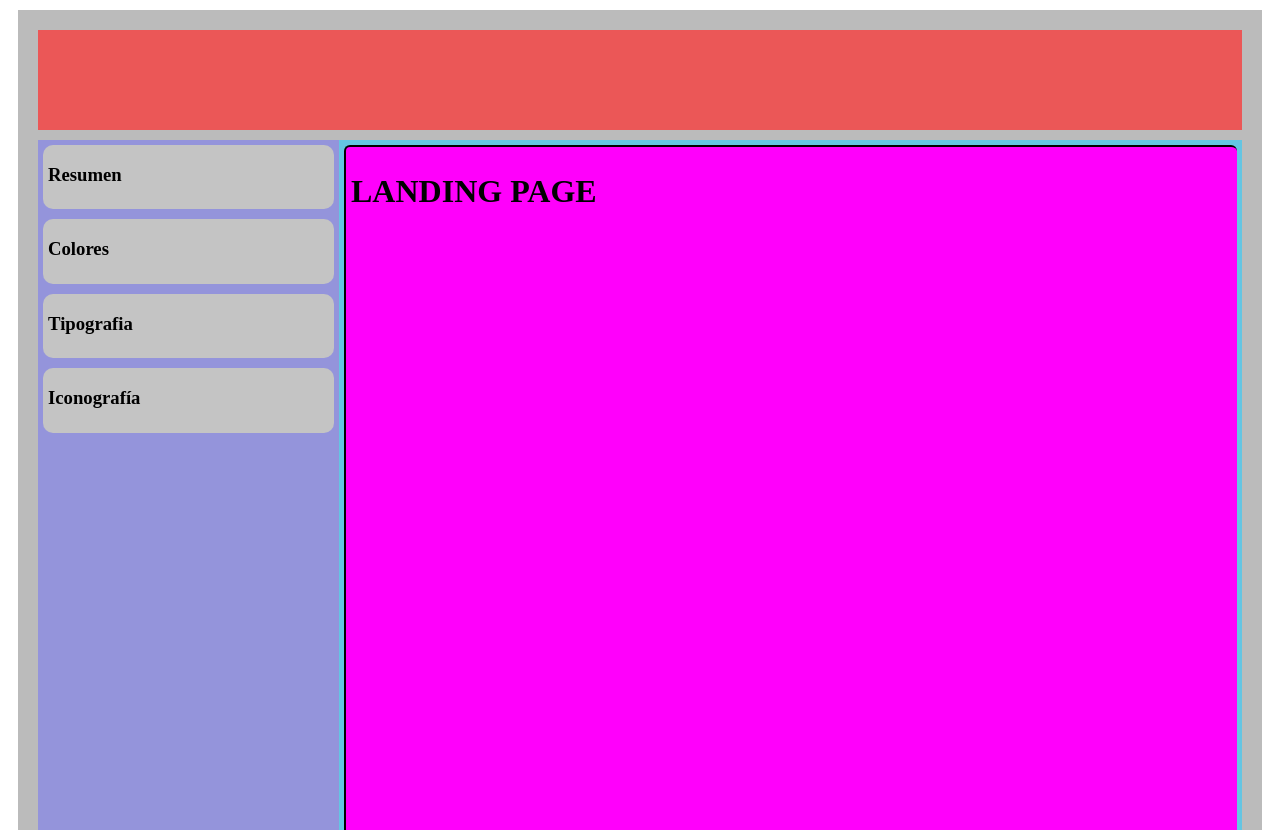
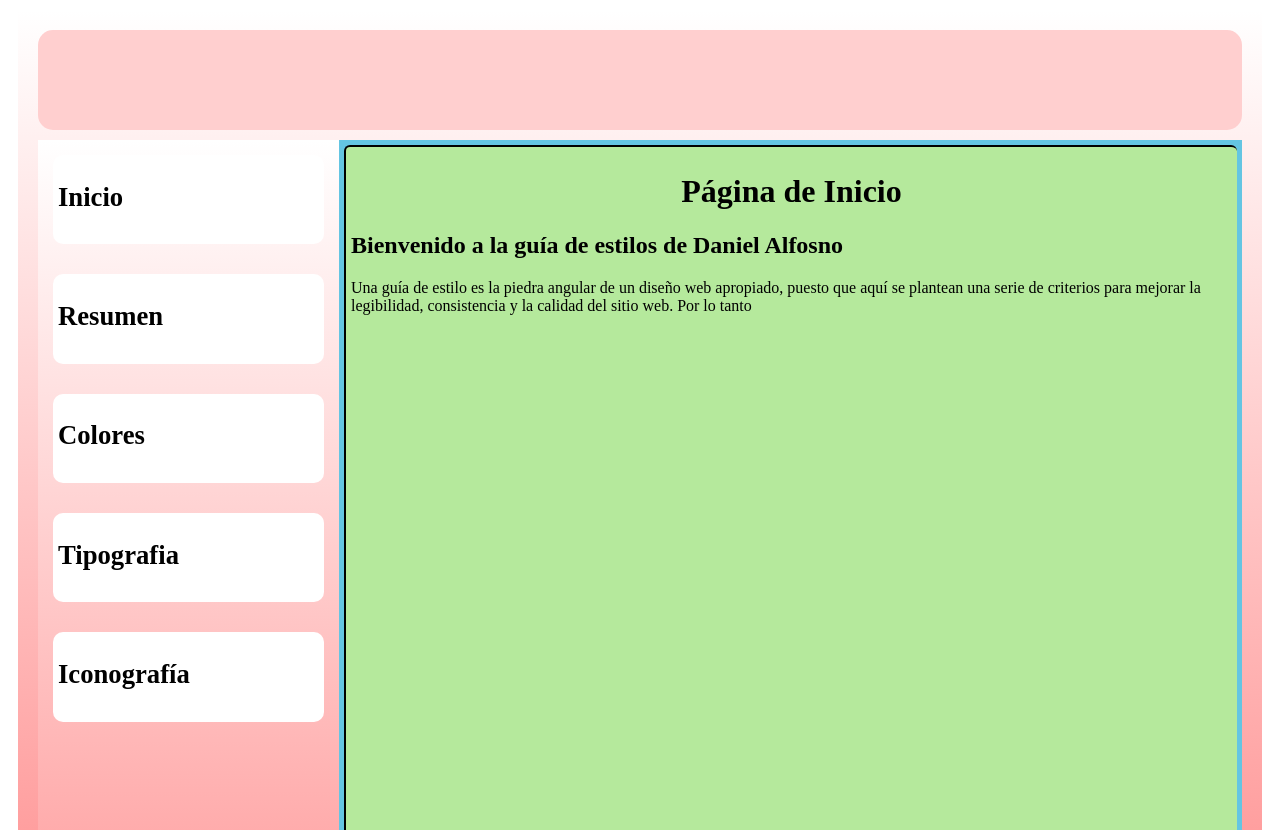
Before and after one commit to Denthor99/DIWEB_2daw, a plain HTML site: page Tema 1/GuiaEstilos/GuiaEstiloAlmeria/index.html in a window 1280 px wide. Drawn offline with Linux system fonts and the light colour scheme.

Commit message:
Clase día 02/10/2023

```diff
--- a/Tema 1/GuiaEstilos/GuiaEstiloAlmeria/index.html
+++ b/Tema 1/GuiaEstilos/GuiaEstiloAlmeria/index.html
@@ -13,6 +13,11 @@
         </div>
         <div class="divPrincipal">
             <div class="zonaNavegacion">
+                <div>
+                    <a href="index.html">
+                        <h3>Inicio</h3>
+                    </a>
+                </div>
                 <div>
                     <a href="resumen.html">
                         <h3>Resumen</h3>
@@ -36,7 +41,14 @@
             </div>
             <div class="zonaContenido">
                 <div>
-                    <h1>LANDING PAGE</h1>
+                    <center>
+                        <h1>Página de Inicio</h1>
+                    </center>
+                    <h2>Bienvenido a la guía de estilos de Daniel Alfosno</h2>
+                    <p>Una guía de estilo es la piedra angular de un diseño web apropiado, puesto que aquí se plantean una serie de criterios para mejorar la <br>
+                    legibilidad, consistencia y la calidad del sitio web. Por lo tanto
+                    </p>
+                    <br>
                 </div>
             </div>
         </div>
--- a/Tema 1/GuiaEstilos/GuiaEstiloAlmeria/styles.css
+++ b/Tema 1/GuiaEstilos/GuiaEstiloAlmeria/styles.css
@@ -1,18 +1,19 @@
+/* Estilo General*/
 .container {
     height: 100vh; /*vertical */
     /*Cambios*/
     margin: 10px;
     padding: 10px;
     overflow: auto;
-
-    background-color: rgb(187, 187, 187);
+    background: linear-gradient(to bottom, rgb(255, 255, 255), rgb(255, 159, 159));
 }
 
 .divCabecera {
     height: 100px;
     margin: 10px;
 
-    background-color: rgb(235, 87, 87);
+    background-color: rgb(255, 207, 207);
+    border-radius: 15px;
 }
 
 .divPrincipal {
@@ -29,7 +30,8 @@
     flex-direction: column;
     justify-content: flex-start;
 
-    background-color: rgb(148, 148, 219);
+    background-color: rgb(255, 255, 255);
+    background: linear-gradient(to bottom, rgb(255, 255, 255), rgb(255, 159, 159));
 }
 
 .zonaNavegacion div{
@@ -38,8 +40,8 @@
     height: auto;
     padding-left: 5px;
     padding-bottom: 5px;
-    margin: 5px;
-    background-color: rgb(196, 196, 196);
+    margin: 15px;
+    background-color: rgb(255, 255, 255);
     border-radius: 10px;
 }
 
@@ -59,5 +61,11 @@ a{
     border-radius: 6px;
     border-left: 2px solid black;
     border-top: 2px solid black;
-    background-color: rgb(255, 0, 251);
+    background-color: rgb(181, 233, 156);
 }
+
+/* Tipografía de la zona de navegación */
+.zonaNavegacion h3 {
+
+    font-size: 20pt;
+}
```
Also changed, not shown: Tema 1/GuiaEstilos/GuiaEstiloAlmeria/colores.html (+5 -0 lines), Tema 1/GuiaEstilos/GuiaEstiloAlmeria/iconografia.html (+5 -0 lines), Tema 1/GuiaEstilos/GuiaEstiloAlmeria/resumen.html (+5 -0 lines), Tema 1/GuiaEstilos/GuiaEstiloAlmeria/tipografia.html (+5 -0 lines), 1 other file.
